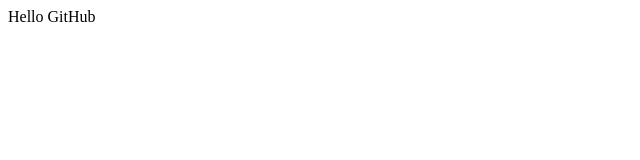
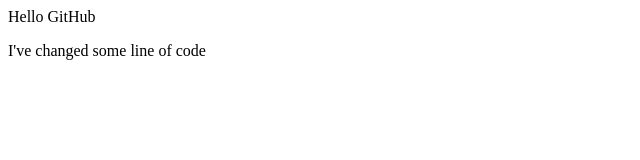
Before and after one commit to Natnichasriv/web057, a plain HTML site: page index.html in a window 1280 px wide. Shown: the whole page, without its empty margins (0-640 px from the left). Drawn offline with Linux system fonts and the light colour scheme.

Commit message:
แก้ไขข้อความในindex.html

```diff
--- a/index.html
+++ b/index.html
@@ -10,6 +10,7 @@
 
 <body>
   Hello GitHub
+  <p>I've changed some line of code</p>
   <script src="script.js"></script>
 </body>
 
```
